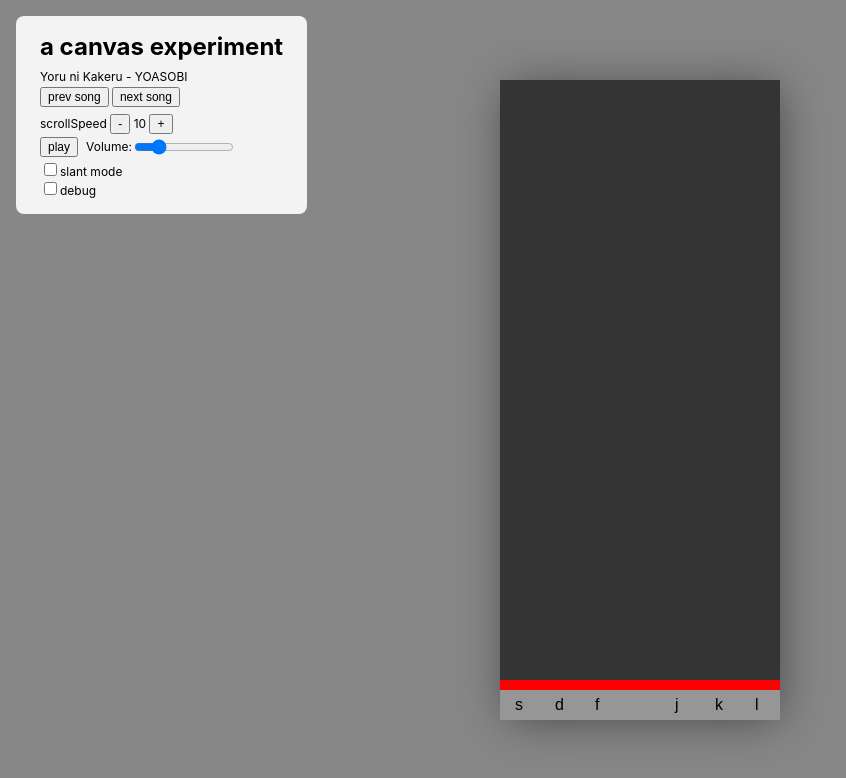
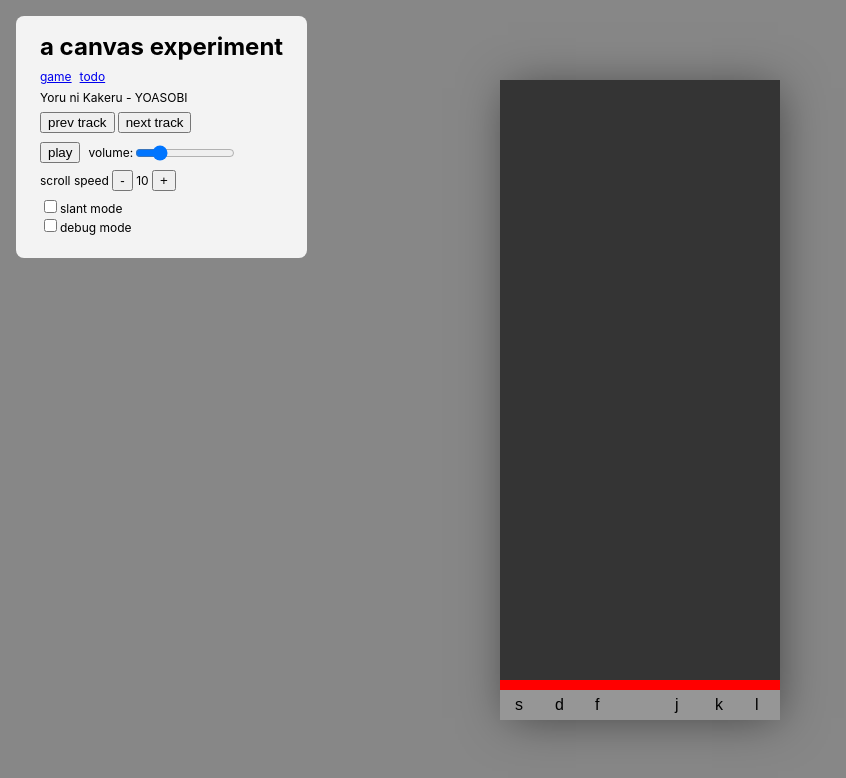
Before and after one commit to johngohrw/mini-mania, a Next.js app: page / in a window 1280 px wide. Shown: the top 778 px of the page, without its empty margins (0-846 px from the left). Built offline with nearby package versions, Linux system fonts and the light colour scheme.

Commit message:
feat: todo page

```diff
--- a/game/AudioProvider.js
+++ b/game/AudioProvider.js
@@ -29,7 +29,6 @@ export class AudioProvider {
   }
 
   setAudioAttribute(key, value) {
-    console.log("val", value);
     this.instance[key] = value;
   }
 }
--- /dev/null
+++ b/pages/_layout.js
@@ -0,0 +1,94 @@
+import Head from "next/head";
+
+import { useEffect, useState } from "react";
+
+export default function Layout({ panelContent, content }) {
+  return (
+    <div className="app">
+      <Head>
+        <title>a canvas experiment</title>
+        <link rel="icon" href="/favicon.ico" />
+      </Head>
+
+      <main>
+        <div className="panel">
+          <h1 className="title">a canvas experiment</h1>
+          <div className="row">
+            <a href="/">game</a>
+            <a href="todo">todo</a>
+          </div>
+          {panelContent}
+        </div>
+        {content}
+      </main>
+
+      <style jsx>{`
+        .app {
+          min-height: 100vh;
+          padding: 0;
+          display: flex;
+          flex-direction: column;
+          justify-content: center;
+          align-items: center;
+          background: #878787;
+        }
+
+        main {
+          display: flex;
+          flex-direction: column;
+        }
+
+        .panel {
+          position: fixed;
+          z-index: 100;
+          top: 0;
+          left: 0;
+
+          padding: 1rem 1.5rem;
+          margin: 1rem;
+
+          border-radius: 8px;
+          background: #f3f3f3;
+
+          font-size: 12px;
+        }
+
+        .panel button {
+          font-size: 12px;
+        }
+        .panel .row {
+          margin-bottom: 0.4rem;
+        }
+        .panel a {
+          margin-right: 0.5rem;
+        }
+
+        .title {
+          margin: 0 0 0.5rem;
+          font-size: 24px;
+        }
+
+        .gameContainer {
+          box-sizing: border-box;
+        }
+      `}</style>
+
+      <style jsx global>{`
+        html,
+        body {
+          padding: 0;
+          margin: 0;
+          font-family: -apple-system, BlinkMacSystemFont, Segoe UI, Roboto,
+            Oxygen, Ubuntu, Cantarell, Fira Sans, Droid Sans, Helvetica Neue,
+            sans-serif;
+        }
+        * {
+          box-sizing: border-box;
+        }
+        #__next {
+          position: relative;
+        }
+      `}</style>
+    </div>
+  );
+}
--- a/pages/index.js
+++ b/pages/index.js
@@ -3,6 +3,7 @@ import ManiaCanvas from "../components/ManiaCanvas";
 
 import { songs } from "../data/songs";
 import { useEffect, useState } from "react";
+import Layout from "./_layout";
 
 const getSong = (currentIndex, increment) => {
   const length = Object.keys(songs).length;
@@ -22,17 +23,12 @@ export default function Home() {
   }, [songIndex]);
 
   return (
-    <div className="app">
-      <Head>
-        <title>Create Next App</title>
-        <link rel="icon" href="/favicon.ico" />
-      </Head>
-
-      <main>
-        <div className="panel">
-          <h1 className="title">a canvas experiment</h1>
-
+    <>
+      <Layout
+        panelContent={
+          <>
             <div className="row">
+              <div></div>
               {songs[songIndex].name} - {songs[songIndex].artist}
             </div>
             <div className="row">
@@ -40,21 +36,16 @@ export default function Home() {
                 style={{ marginBottom: "0.2rem", marginRight: "0.2rem" }}
                 onClick={() => setSongIndex(getSong(songIndex, -1))}
               >
-              prev song
+                prev track
               </button>
               <button
                 style={{ marginBottom: "0.2rem" }}
                 onClick={() => setSongIndex(getSong(songIndex, 1))}
               >
-              next song
+                next track
               </button>
             </div>
-          <div className="row">
-            scrollSpeed{" "}
-            <button onClick={() => setScrollSpeed(scrollSpeed - 1)}>-</button>{" "}
-            {scrollSpeed}{" "}
-            <button onClick={() => setScrollSpeed(scrollSpeed + 1)}>+</button>
-          </div>
+
             <div className="row" style={{ display: "flex" }}>
               <button
                 style={{ marginRight: ".5rem" }}
@@ -65,7 +56,7 @@ export default function Home() {
                 {paused ? "play" : "pause"}
               </button>
               <div style={{ display: "flex", alignItems: "center" }}>
-              Volume:{" "}
+                volume:{" "}
                 <input
                   type="range"
                   min="0"
@@ -78,7 +69,13 @@ export default function Home() {
                 />
               </div>
             </div>
-
+            <div className="row">
+              scroll speed{" "}
+              <button onClick={() => setScrollSpeed(scrollSpeed - 1)}>-</button>{" "}
+              {scrollSpeed}{" "}
+              <button onClick={() => setScrollSpeed(scrollSpeed + 1)}>+</button>
+            </div>
+            <div className="row">
               <div>
                 <input
                   type="checkbox"
@@ -93,10 +90,12 @@ export default function Home() {
                   checked={debugMode}
                   onChange={(e) => setDebugMode(e.target.checked)}
                 />
-            debug
+                debug mode
               </div>
             </div>
-
+          </>
+        }
+        content={
           <div className="gameContainer">
             <ManiaCanvas
               slanted={slanted}
@@ -107,71 +106,17 @@ export default function Home() {
               volume={volume}
             />
           </div>
-      </main>
+        }
+      />
 
       <style jsx>{`
-        .app {
-          min-height: 100vh;
-          padding: 0;
-          display: flex;
-          flex-direction: column;
-          justify-content: center;
-          align-items: center;
-          background: #878787;
-        }
-
-        main {
-          display: flex;
-          flex-direction: column;
-        }
-
-        .panel {
-          position: fixed;
-          z-index: 100;
-          top: 0;
-          left: 0;
-
-          padding: 1rem 1.5rem;
-          margin: 1rem;
-
-          border-radius: 8px;
-          background: #f3f3f3;
-
-          font-size: 12px;
-        }
-
-        .panel button {
-          font-size: 12px;
-        }
-
-        .title {
-          margin: 0 0 0.5rem;
-          font-size: 24px;
-        }
-        .panel .row {
-          margin-bottom: 0.2rem;
+        .row {
+          margin-bottom: 0.4rem;
         }
         .gameContainer {
           box-sizing: border-box;
         }
       `}</style>
-
-      <style jsx global>{`
-        html,
-        body {
-          padding: 0;
-          margin: 0;
-          font-family: -apple-system, BlinkMacSystemFont, Segoe UI, Roboto,
-            Oxygen, Ubuntu, Cantarell, Fira Sans, Droid Sans, Helvetica Neue,
-            sans-serif;
-        }
-        * {
-          box-sizing: border-box;
-        }
-        #__next {
-          position: relative;
-        }
-      `}</style>
-    </div>
+    </>
   );
 }
```
Also changed, not shown: pages/todo.js (added, +53 -0 lines). Lines whose indentation alone changed are shown as unchanged.
